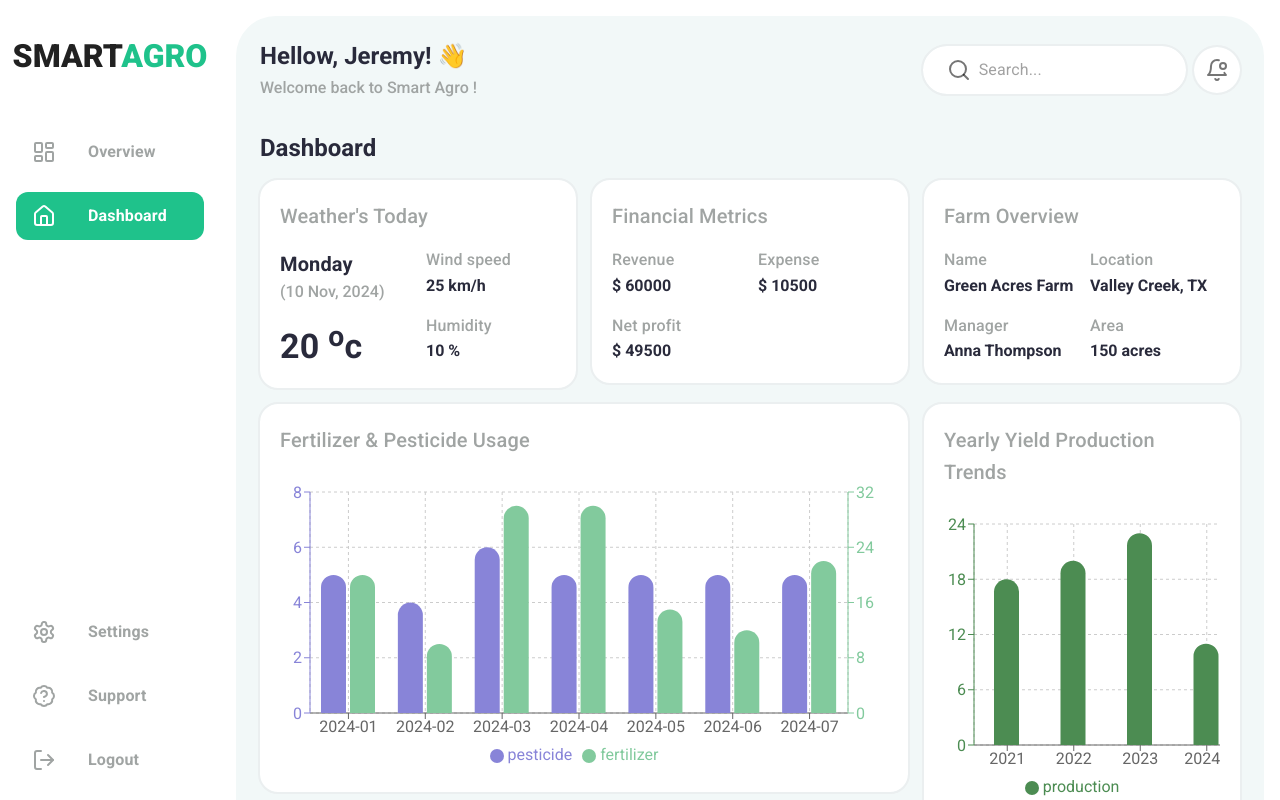
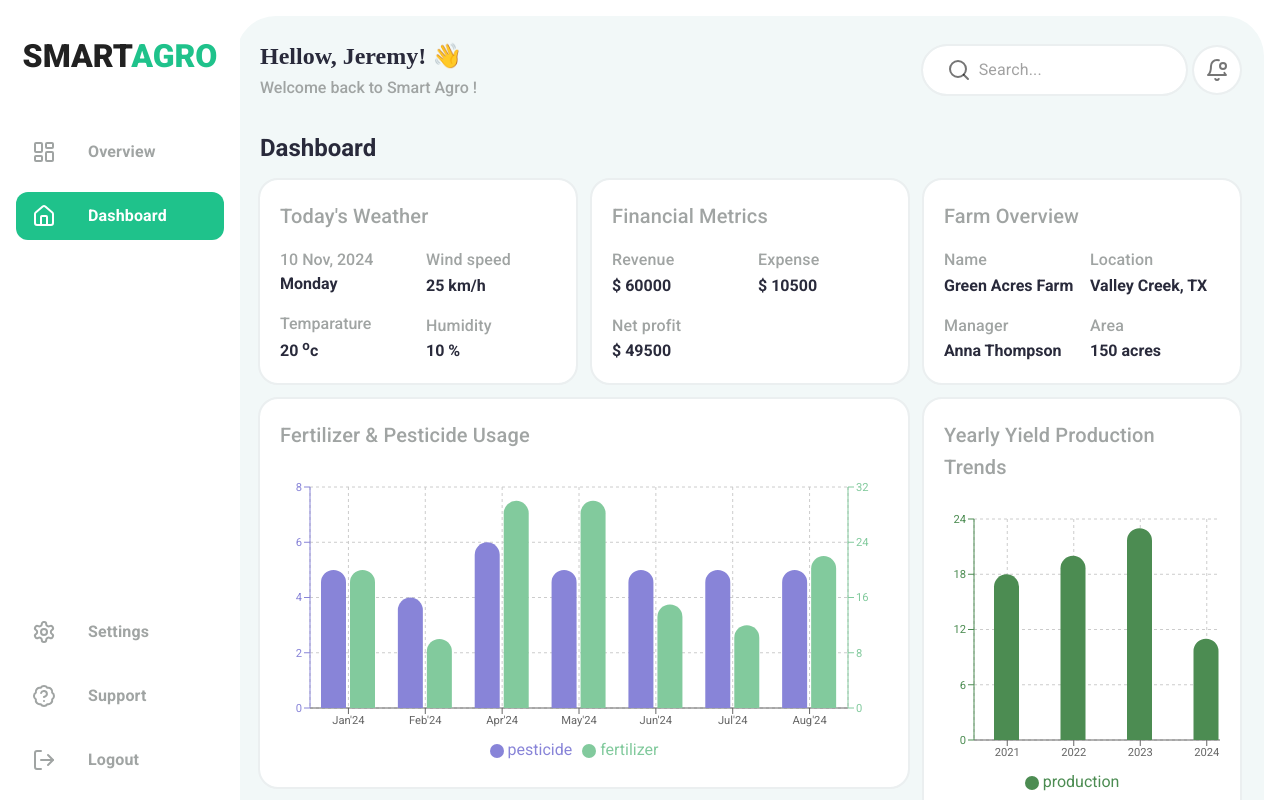
Before and after one commit to SambhajiShinde1234/saas-web-application-smart-agro, a React (Vite) app: page /dashboard in a window 1280 px wide. Shown: the top 800 px of the page. Built offline with nearby package versions, Linux system fonts and the light colour scheme.

Commit message:
updated charts, drawer

```diff
--- a/src/components/charts/DoubleBarChart.jsx
+++ b/src/components/charts/DoubleBarChart.jsx
@@ -21,6 +21,7 @@ const DoubleBarChart = ({
   right = -20,
   left = -30,
   bottom = 5,
+  fontSize = '0.7rem',
 }) => {
   return (
     <ResponsiveContainer width="100%" height="100%">
@@ -35,9 +36,19 @@ const DoubleBarChart = ({
         }}
       >
         <CartesianGrid strokeDasharray="3 3" />
-        <XAxis dataKey={xAxisDataKey} />
-        <YAxis yAxisId="left" orientation="left" stroke={barLeftFillColor} />
-        <YAxis yAxisId="right" orientation="right" stroke={barRightFillColor} />
+        <XAxis dataKey={xAxisDataKey} style={{ fontSize: `${fontSize}` }} />
+        <YAxis
+          yAxisId="left"
+          orientation="left"
+          stroke={barLeftFillColor}
+          style={{ fontSize: `${fontSize}` }}
+        />
+        <YAxis
+          yAxisId="right"
+          orientation="right"
+          stroke={barRightFillColor}
+          style={{ fontSize: `${fontSize}` }}
+        />
         <Tooltip />
         <Legend iconType={legendIconType} />
         <Bar
--- a/src/components/charts/DoubleLineChart.jsx
+++ b/src/components/charts/DoubleLineChart.jsx
@@ -24,6 +24,7 @@ const DoubleLineChart = ({
   right = -20,
   left = -30,
   bottom = 5,
+  fontSize = '0.7rem',
 }) => {
   return (
     <ResponsiveContainer width="100%" height="100%">
@@ -37,12 +38,18 @@ const DoubleLineChart = ({
         }}
       >
         <CartesianGrid strokeDasharray="3 3" />
-        <XAxis dataKey={xAxisDataKey} />
-        <YAxis yAxisId="left" orientation="left" stroke={lineFirstFillColor} />
+        <XAxis dataKey={xAxisDataKey} style={{ fontSize: `${fontSize}` }} />
+        <YAxis
+          yAxisId="left"
+          orientation="left"
+          stroke={lineFirstFillColor}
+          style={{ fontSize: `${fontSize}` }}
+        />
         <YAxis
           yAxisId="right"
           orientation="right"
           stroke={lineSecondFillColor}
+          style={{ fontSize: `${fontSize}` }}
         />
         <Tooltip />
         <Legend iconType={legendIconType} />
--- a/src/components/charts/SingleBarChart.jsx
+++ b/src/components/charts/SingleBarChart.jsx
@@ -20,6 +20,7 @@ const SingleBarChart = ({
   right = -20,
   left = -30,
   bottom = 5,
+  fontSize = '0.7rem',
 }) => {
   return (
     <ResponsiveContainer width="100%" height="100%">
@@ -34,8 +35,8 @@ const SingleBarChart = ({
         }}
       >
         <CartesianGrid strokeDasharray="3 3" />
-        <XAxis dataKey={xAxisDataKey} />
-        <YAxis stroke={barFillColor} />
+        <XAxis dataKey={xAxisDataKey} style={{ fontSize: `${fontSize}` }} />
+        <YAxis stroke={barFillColor} style={{ fontSize: `${fontSize}` }} />
         <Tooltip />
         <Legend iconType={legendIconType} />
         <Bar dataKey={barDataKey} fill={barFillColor} radius={[50, 50, 0, 0]} />
--- a/src/components/charts/SingleLineChart.jsx
+++ b/src/components/charts/SingleLineChart.jsx
@@ -22,6 +22,7 @@ const SingleLineChart = ({
   right = -20,
   left = -30,
   bottom = 5,
+  fontSize = '0.7rem',
 }) => {
   return (
     <ResponsiveContainer width="100%" height="100%">
@@ -35,8 +36,8 @@ const SingleLineChart = ({
         }}
       >
         <CartesianGrid strokeDasharray="3 3" />
-        <XAxis dataKey={xAxisDataKey} />
-        <YAxis stroke={lineFillColor} />
+        <XAxis dataKey={xAxisDataKey} style={{ fontSize: `${fontSize}` }} />
+        <YAxis stroke={lineFillColor} style={{ fontSize: `${fontSize}` }} />
         <Tooltip />
         <Legend iconType={legendIconType} />
         <Line
--- a/src/components/styled/styled.jsx
+++ b/src/components/styled/styled.jsx
@@ -90,7 +90,7 @@ export const StyledListeitemText = styled(Typography)(({ isactive }) => ({
   color: isactive ? '#FFF' : '#A0A4A3',
   fontWeight: '600',
   fontSize: '1rem',
-  textWrap: 'noWrap'
+  textWrap: 'noWrap',
 }));
 
 export const StyledListItemButton = styled(ListItemButton)(({ isactive }) => ({
@@ -134,13 +134,19 @@ export const StyledLayoutBox = styled(Box)(({ isMobileScreen }) => ({
   margin: isMobileScreen ? '0rem' : '1rem',
 }));
 
-export const StyledDrawer = styled(Drawer)(({ drawerwidth }) => ({
-  width: drawerwidth,
+export const StyledDrawer = styled(Drawer)(({ theme }) => ({
+  width: '220px',
   flexShrink: 0,
   '& .MuiDrawer-paper': {
-    width: drawerwidth,
+    width: '240px',
     boxSizing: 'border-box',
     border: 'none',
+    [theme.breakpoints.down('md')]: {
+      width: '280px',
+    },
+  },
+  [theme.breakpoints.down('md')]: {
+    width: '280px',
   },
 }));
 
--- a/src/components/ui/DxPrimaryTypography.jsx
+++ b/src/components/ui/DxPrimaryTypography.jsx
@@ -1,9 +1,9 @@
 import { StyledPrimaryTypography } from '../styled/styled';
 
 // eslint-disable-next-line react/prop-types
-const DxPrimaryTypography = ({ children, variant }) => {
+const DxPrimaryTypography = ({ children, variant, sx }) => {
   return (
-    <StyledPrimaryTypography variant={variant}>
+    <StyledPrimaryTypography variant={variant} {...sx}>
       {children}
     </StyledPrimaryTypography>
   );
--- a/src/components/ui/DxSecondaryTypography.jsx
+++ b/src/components/ui/DxSecondaryTypography.jsx
@@ -1,9 +1,9 @@
 import { StyledSecondaryTypography } from '../styled/styled';
 
 // eslint-disable-next-line react/prop-types
-const DxSecondaryTypography = ({ children, variant }) => {
+const DxSecondaryTypography = ({ children, variant, sx }) => {
   return (
-    <StyledSecondaryTypography variant={variant}>
+    <StyledSecondaryTypography variant={variant} {...sx}>
       {children}
     </StyledSecondaryTypography>
   );
--- a/src/dummy-data/FarmData.js
+++ b/src/dummy-data/FarmData.js
@@ -33,24 +33,24 @@ export const FARMS = [
         irrigationStatus: 'Active',
         area: '50 acres',
         soilMoistureLevels: [
-          { day: '2024-11-01', moisture: 22 },
-          { day: '2024-11-02', moisture: 28 },
-          { day: '2024-11-03', moisture: 25 },
-          { day: '2024-11-04', moisture: 15 },
-          { day: '2024-11-05', moisture: 10 },
-          { day: '2024-11-06', moisture: 18 },
-          { day: '2024-11-07', moisture: 17 },
-          { day: '2024-11-08', moisture: 28 },
+          { day: '01 Jan 2024', moisture: 22 },
+          { day: '02 Jan 2024', moisture: 28 },
+          { day: '03 Jan 2024', moisture: 25 },
+          { day: '04 Jan 2024', moisture: 15 },
+          { day: '05 Jan 2024', moisture: 10 },
+          { day: '06 Jan 2024', moisture: 18 },
+          { day: '07 Jan 2024', moisture: 17 },
+          { day: '08 Jan 2024', moisture: 28 },
         ],
         tempratureHumidityReadings: [
-          { day: '2024-11-01', temparature: 22, humidity: 50 },
-          { day: '2024-11-02', temparature: 28, humidity: 70 },
-          { day: '2024-11-03', temparature: 25, humidity: 40 },
-          { day: '2024-11-04', temparature: 15, humidity: 60 },
-          { day: '2024-11-05', temparature: 18, humidity: 20 },
-          { day: '2024-11-06', temparature: 5, humidity: 55 },
-          { day: '2024-11-07', temparature: 20, humidity: 30 },
-          { day: '2024-11-08', temparature: 28, humidity: 50 },
+          { day: '01 Jan 2024', temparature: 22, humidity: 50 },
+          { day: '02 Jan 2024', temparature: 28, humidity: 70 },
+          { day: '03 Jan 2024', temparature: 25, humidity: 40 },
+          { day: '04 Jan 2024', temparature: 15, humidity: 60 },
+          { day: '05 Jan 2024', temparature: 18, humidity: 20 },
+          { day: '06 Jan 2024', temparature: 5, humidity: 55 },
+          { day: '07 Jan 2024', temparature: 20, humidity: 30 },
+          { day: '08 Jan 2024', temparature: 28, humidity: 50 },
         ],
         humidityReadings: [
           { timestamp: '2024-11-01T06:00:00Z', value: 80 },
@@ -58,18 +58,18 @@ export const FARMS = [
           { timestamp: '2024-11-01T18:00:00Z', value: 75 },
         ],
         fertilizerUsage: [
-          { month: '2024-01', value: 20 },
-          { month: '2024-02', value: 25 },
-          { month: '2024-03', value: 22 },
+          { month: "Jan'24", value: 20 },
+          { month: "Feb'24", value: 25 },
+          { month: "Mar'24", value: 22 },
         ],
         pesticideFertilizerUsage: [
-          { month: '2024-01', pesticide: 5, fertilizer: 20 },
-          { month: '2024-02', pesticide: 4, fertilizer: 10 },
-          { month: '2024-03', pesticide: 6, fertilizer: 30 },
-          { month: '2024-04', pesticide: 5, fertilizer: 30 },
-          { month: '2024-05', pesticide: 5, fertilizer: 15 },
-          { month: '2024-06', pesticide: 5, fertilizer: 12 },
-          { month: '2024-07', pesticide: 5, fertilizer: 22 },
+          { month: "Jan'24", pesticide: 5, fertilizer: 20 },
+          { month: "Feb'24", pesticide: 4, fertilizer: 10 },
+          { month: "Apr'24", pesticide: 6, fertilizer: 30 },
+          { month: "May'24", pesticide: 5, fertilizer: 30 },
+          { month: "Jun'24", pesticide: 5, fertilizer: 15 },
+          { month: "Jul'24", pesticide: 5, fertilizer: 12 },
+          { month: "Aug'24", pesticide: 5, fertilizer: 22 },
         ],
         yield: [
           { year: 2021, production: 18 },
@@ -222,7 +222,7 @@ export const ALERT_WITH_NOTIFICATIONS = [
     type: 'Irrigation Required',
     severity: 'High',
     field: 'North Field',
-    action: 'Increase irrigation by 20%'
+    action: 'Increase irrigation by 20%',
   },
   {
     alertId: 2,
@@ -230,6 +230,6 @@ export const ALERT_WITH_NOTIFICATIONS = [
     type: 'Temperature Drop',
     severity: 'Medium',
     field: 'South Field',
-    action: 'Apply protective covers for crops'
+    action: 'Apply protective covers for crops',
   },
 ];
--- a/src/layout/components/Header.jsx
+++ b/src/layout/components/Header.jsx
@@ -2,7 +2,7 @@ import {
   Box,
   IconButton,
   Stack,
-  Typography,
+  // Typography,
   useMediaQuery,
   useTheme,
 } from '@mui/material';
@@ -23,23 +23,9 @@ import { useLocation } from 'react-router-dom';
 const WelcomeSection = () => {
   return (
     <Stack gap={0.5}>
-      {/* <Typography
-        style={{ fontFamily: 'cursive', fontSize: '1.7rem', fontWeight: '900' }}
-      >
-        Hello, Jeremy! 👋
-      </Typography>
-      <Typography
-        style={{
-          fontFamily: 'cursive',
-          fontSize: '1.1rem',
-          fontWeight: '400',
-          color: '#A0A4A3',
-        }}
-      >
-        Welcome back to Smart Agro !
-      </Typography> */}
-      <DxPrimaryTypography variant="h5">Hellow, Jeremy! 👋</DxPrimaryTypography>
-
+      <DxPrimaryTypography variant="h5" sx={{ fontFamily: 'cursive' }}>
+        Hellow, Jeremy! 👋
+      </DxPrimaryTypography>
       <DxSecondaryTypography variant="">
         Welcome back to Smart Agro !
       </DxSecondaryTypography>
--- a/src/layout/layout.jsx
+++ b/src/layout/layout.jsx
@@ -9,8 +9,6 @@ import {
   StyledLayoutBox,
   StyledMainBox,
 } from '../components/styled/styled';
-
-const drawerwidth = 220;
 
 const Layout = ({ children }) => {
   const [open, setOpen] = useState(false);
@@ -29,7 +27,6 @@ const Layout = ({ children }) => {
         open={open}
         onClose={handleDrawerToggle}
         ModalProps={{ keepMounted: true }}
-        drawerwidth={drawerwidth}
       >
         <Sidebar handleDrawerToggle={handleDrawerToggle} />
       </StyledDrawer>
--- a/src/pages/dashboard/components/WhetherTodays.jsx
+++ b/src/pages/dashboard/components/WhetherTodays.jsx
@@ -9,29 +9,32 @@ const WhetherTodays = () => {
     <StyledCard>
       <StyledCardStack>
         <DxSecondaryTypography variant="h6">
-          Weather&apos;s Today
+          Today&apos;s Weather
         </DxSecondaryTypography>
         <Grid2 container spacing={2}>
           <Grid2 size={{ xs: 6 }}>
-            <Stack sx={{ gap: '1rem' }}>
+            <StyledCardStack>
               <Stack>
-                <DxPrimaryTypography variant="h6">
+                <DxSecondaryTypography variant="">
+                  {FARMS[0].todaysWhether.date}
+                </DxSecondaryTypography>
+                <DxPrimaryTypography variant="">
                   {FARMS[0].todaysWhether.day}
                 </DxPrimaryTypography>
-                <DxSecondaryTypography variant="">
-                  ({FARMS[0].todaysWhether.date})
-                </DxSecondaryTypography>
               </Stack>
               <Stack>
-                <DxPrimaryTypography variant="h4">
+                <DxSecondaryTypography variant="">
+                  Temparature
+                </DxSecondaryTypography>
+                <DxPrimaryTypography variant="">
                   {FARMS[0].todaysWhether.temparature.value} <sup>o</sup>
                   {FARMS[0].todaysWhether.temparature.unit}
                 </DxPrimaryTypography>
               </Stack>
-            </Stack>
+            </StyledCardStack>
           </Grid2>
           <Grid2 size={{ xs: 6 }}>
-            <Stack sx={{ gap: '1rem' }}>
+            <StyledCardStack>
               <Stack sx={{ gap: '.1rem' }}>
                 <DxSecondaryTypography>Wind speed</DxSecondaryTypography>
                 <DxPrimaryTypography variant="">
@@ -46,7 +49,7 @@ const WhetherTodays = () => {
                   {FARMS[0].todaysWhether.humidity.unit}
                 </DxPrimaryTypography>
               </Stack>
-            </Stack>
+            </StyledCardStack>
           </Grid2>
         </Grid2>
       </StyledCardStack>
```
